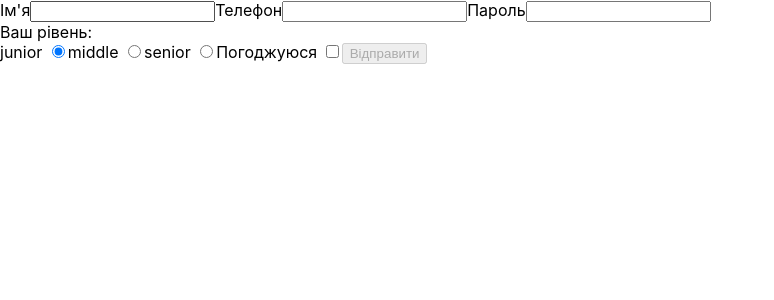
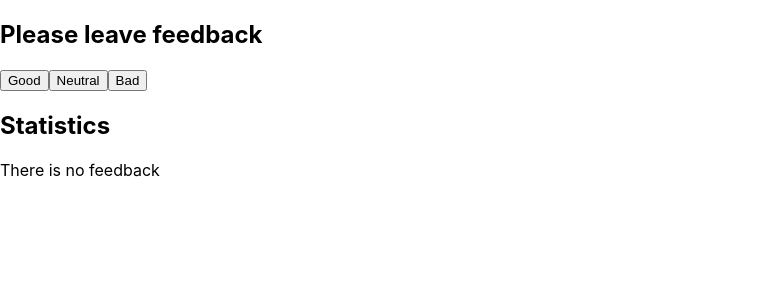
Before and after one commit to MishaHryvinskyi/Test, a React (Create React App) app: page / in a window 1280 px wide. Shown: the top 300 px of the page, without its empty margins (0-774 px from the left). Built offline with nearby package versions, Linux system fonts and the light colour scheme.

Commit message:
Feedback

```diff
--- a/src/components/AppToDo/App.jsx
+++ b/src/components/AppToDo/App.jsx
@@ -1,22 +1,76 @@
-import  Form  from "components/Form/Form";
+// import  Form  from "components/Form/Form";
 import React, { Component } from "react";
+import { FeedbackOptions } from "components/FeedbackOptions/FeedbackOptions";
+import { Statistics } from "components/Statistic/Statistics";
+import Section from "components/Painting/Section";
+import { Notification } from "components/Notification/Notification";
 
 class App extends Component {
     state = {
+        good: 0,
+        neutral: 0,
+        bad: 0,
+      }
 
-    };
+    handleChangeGood = () => {
+        this.setState(prevState => ({ good: prevState.good + 1 }))
+    }
 
-    formSubmitHandler = data => {
-        console.log("data", data);
+    handleChangeNeutral = () => {
+        this.setState(prevState => ({ neutral: prevState.neutral + 1 }))
+    }
+
+    handleChangeBad = () => {
+        this.setState(prevState => ({ bad: prevState.bad + 1 }))
+    }
+
+    countTotalFeedback = () => {
+        const { good, neutral, bad } = this.state;
+        return good + neutral + bad;
+    }
+
+    countPositiveFeedbackPercentage = () => {
+        const { good } = this.state;
+        const totalFeedback = this.countTotalFeedback();
+        return totalFeedback === 0 ? 0 : Math.round((good / totalFeedback) * 100);
     }
 
     render() {
+        const { good, neutral, bad } = this.state;
+        const totalFeedback = this.countTotalFeedback()
         return (
-            <div>
-                <Form onSubmit={this.formSubmitHandler}/>
-            </div>
-        );
+            <>
+                <Section title="Please leave feedback">
+                    <FeedbackOptions
+                        handleChangeBad={this.handleChangeBad}
+                        handleChangeGood={this.handleChangeGood}
+                        handleChangeNeutral={this.handleChangeNeutral}
+                    />
+                </Section>
+                <Section title="Statistics">
+                    {totalFeedback > 0 ? (<Statistics
+                        good={good}
+                        neutral={neutral}
+                        bad={bad}
+                        countTotalFeedback={this.countTotalFeedback}
+                        countPositiveFeedbackPercentage={this.countPositiveFeedbackPercentage}
+                    />) : (<Notification message="There is no feedback"></Notification>)}
+                </Section>
+            </>
+        )
     }
+
+    // formSubmitHandler = data => {
+    //     console.log("data", data);
+    // }
+
+    // render() {
+    //     return (
+    //         <div>
+    //             <Form onSubmit={this.formSubmitHandler}/>
+    //         </div>
+    //     );
+    // }
 }
 
 export default App;
--- /dev/null
+++ b/src/components/FeedbackOptions/FeedbackOptions.jsx
@@ -0,0 +1,9 @@
+export const FeedbackOptions = ({ handleChangeGood, handleChangeNeutral, handleChangeBad }) => {
+    return (
+        <>
+            <button name="good" type="button" onClick={handleChangeGood}>Good</button>
+            <button name="neutral" type="button" onClick={handleChangeNeutral}>Neutral</button>
+            <button name="bad" type="button" onClick={handleChangeBad}>Bad</button>
+        </>
+    )
+}
--- /dev/null
+++ b/src/components/Notification/Notification.jsx
@@ -0,0 +1,5 @@
+export const Notification = ({ message }) => {
+    return (
+        <p>{message}</p>
+    )
+}
--- /dev/null
+++ b/src/components/Section/Section.jsx
@@ -0,0 +1,6 @@
+export const Section = (children) => {
+    return (
+    <section>
+        <h2>{children}</h2>
+    </section>
+)};
--- /dev/null
+++ b/src/components/Statistic/Statistics.jsx
@@ -0,0 +1,11 @@
+export const Statistics = ({ good, neutral, bad, countTotalFeedback, countPositiveFeedbackPercentage  }) => {
+    return (
+        <>
+            <p>Good: {good}</p>
+            <p>Neutral: {neutral}</p>
+            <p>Bad: {bad}</p>
+            <p>Total: {countTotalFeedback()}</p>
+            <p>positive feedback: {countPositiveFeedbackPercentage()} %</p>
+        </>
+    )
+}
--- a/src/index.js
+++ b/src/index.js
@@ -1,6 +1,6 @@
 import React from 'react';
 import ReactDOM from 'react-dom/client';
-import   App   from 'components/AppToDo/App';
+import App from 'components/AppToDo/App';
 import './index.css';
 
 ReactDOM.createRoot(document.getElementById('root')).render(
```
